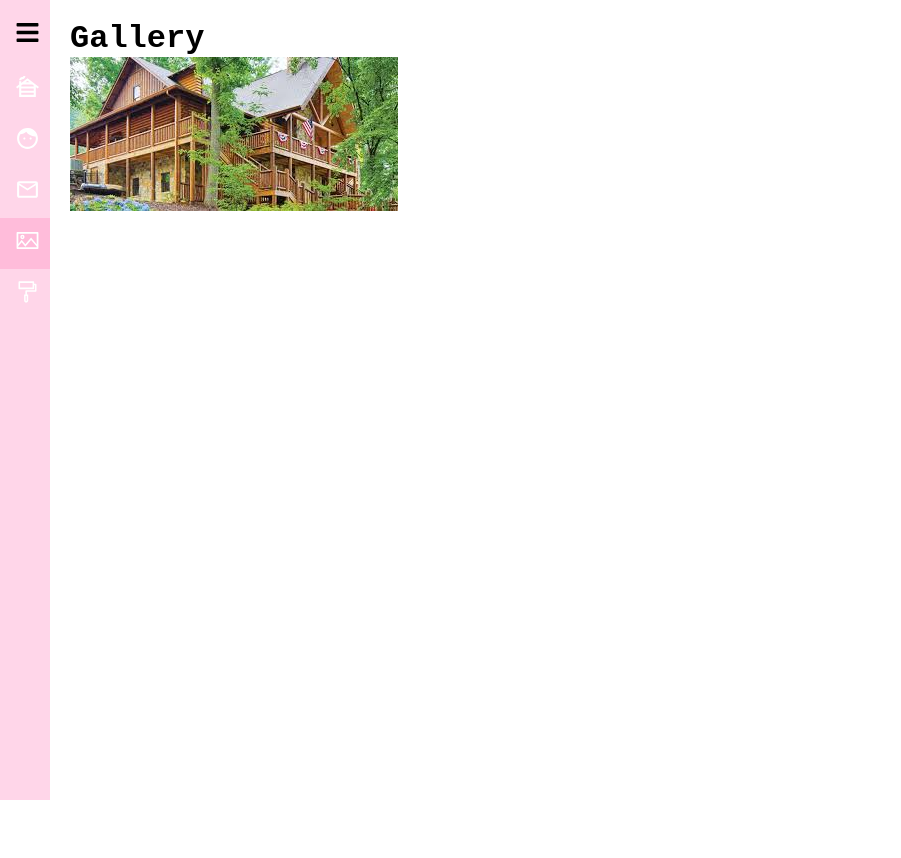
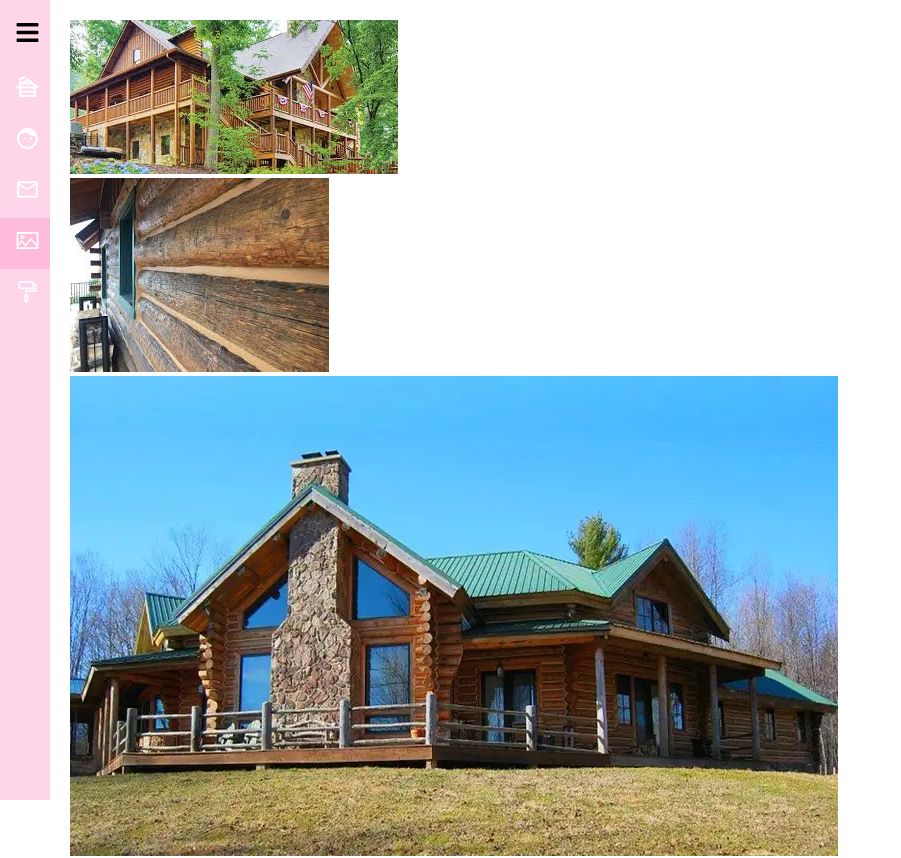
Before and after one commit to wagnergabe/Cabin-Girl, a React (Create React App) app: page /gallery in a window 1280 px wide. Shown: the top 858 px of the page, without its empty margins (0-901 px from the left). Before the commit the page ends 800 px from the top, so only its background shows below. Built offline with nearby package versions, Linux system fonts and the light colour scheme.

Commit message:
early images set up

```diff
--- /dev/null
+++ b/src/components/Pics.jsx
@@ -0,0 +1,27 @@
+import React from "react";
+import { useState } from "react";
+
+const Pics = ({galleryImages}) => {
+    const [slideNumber, setSlideNumber] = useState(0)
+    const [openModal, setOpenModal] = useState(false)
+
+    return (
+        <div>
+
+            <div className ='galleryWrap'>
+                {
+                    galleryImages && galleryImages.map((slide, index) => {
+                        return(
+                            <div className='single' key={index}>
+                                <img src={slide.img} alt='cabin' />
+                                </div>
+                        )
+                    })
+                }
+            </div>
+
+        </div>
+    )
+}
+
+export default Pics;
--- a/src/pages/Gallery.jsx
+++ b/src/pages/Gallery.jsx
@@ -1,18 +1,36 @@
 import React from 'react';
-import cabin from '../assets/images/cabin-wi.jpg'
+import cabin from '../assets/images/cabin-wi.jpg';
+import coHouse from '../assets/images/co-house.jpg';
+import sdhome from '../assets/images/sdhome.webp';
+import tingreen from '../assets/images/tingreen.jpg';
+
+import Pics from '../components/Pics';
 
 
 
 const Gallery = () => {
 
-
+    const galleryImages = [
+        {
+            img: cabin
+        },
+        {
+            img: coHouse
+        },
+        {
+            img: sdhome
+        },
+        {
+            img: tingreen
+        }
+    ]
 
     return (
         <div>
-            <h1>Gallery</h1>
-            <img src = {cabin} alt = 'cabin'></img>
-        </div>
+            <Pics galleryImages ={galleryImages} />
+            </div>
     )
 }
 
+
 export default Gallery;
```
